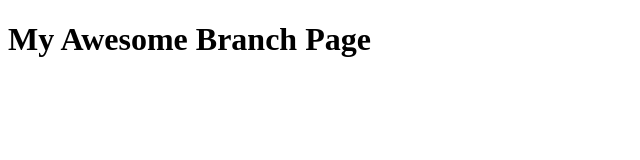
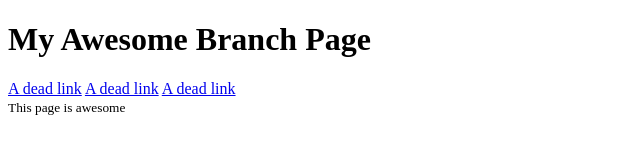
Before and after one commit to CompJCDF/lab-1617-week1, a plain HTML site: page index.html in a window 1280 px wide. Shown: the whole page, without its empty margins (0-640 px from the left). Drawn offline with Linux system fonts and the light colour scheme.

Commit message:
added nav and footer

```diff
--- a/index.html
+++ b/index.html
@@ -7,6 +7,15 @@
 <body>
     <header>
         <h1>My Awesome Branch Page</h1>
+        <nav>
+            <a href="#">A dead link</a>
+            <a href="#">A dead link</a>
+            <a href="#">A dead link</a>
+        </nav>
     </header>
+
+    <footer>
+        <small>This page is awesome</small>
+    </footer>
 </body>
 </html>
```
